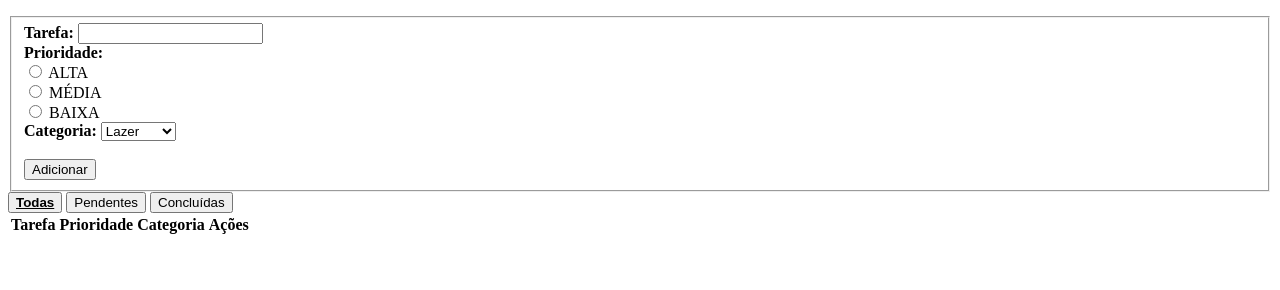
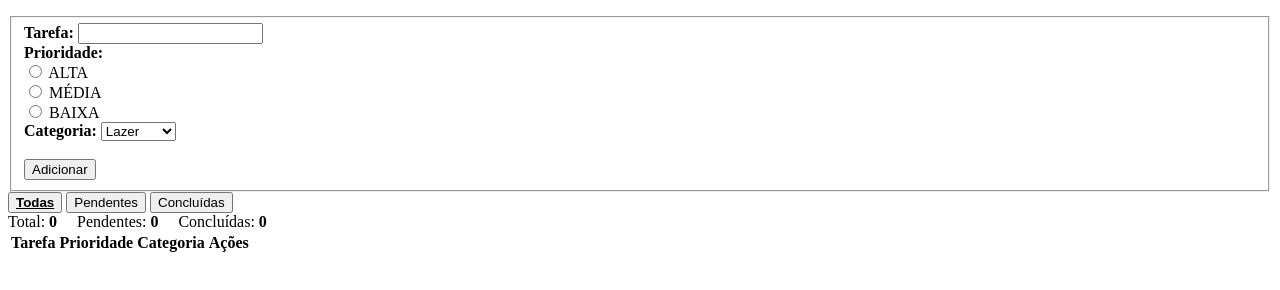
Before and after one commit to Ruimar-Thales/ListaDeTarefas, a plain HTML site: page index.html in a window 1280 px wide. Shown: the part 100-390 px from the top of the page. Drawn offline with Linux system fonts and the light colour scheme.

Commit message:
contador

```diff
--- a/css/style.css
+++ b/css/style.css
@@ -1,3 +1,7 @@
+.counter span {
+    margin-right: 16px;
+}
+
 .filtros .ativo {
     font-weight: bold;
     text-decoration: underline;
--- a/index.html
+++ b/index.html
@@ -64,6 +64,12 @@
         <button type="button" data-filtro="concluidas">Concluídas</button>
     </div>
 
+    <div class="counter">
+        <span>Total: <strong id="countTotal">0</strong></span>
+        <span>Pendentes: <strong id="countPending">0</strong></span>
+        <span>Concluídas: <strong id="countDone">0</strong></span>
+    </div>
+
     <nav class="taskArea">
         <table class="taskList">
             <thead>
--- a/js/app.js
+++ b/js/app.js
@@ -55,8 +55,22 @@ function iniciarEdicao(id) {
     document.getElementById("desc").focus();
 }
 
+function atualizarContadores() {
+    const total = tarefas.length;
+    const concluidas = tarefas.filter(function (tarefa) {
+        return tarefa.concluida;
+    }).length;
+    const pendentes = total - concluidas;
+
+    document.getElementById("countTotal").textContent = total;
+    document.getElementById("countPending").textContent = pendentes;
+    document.getElementById("countDone").textContent = concluidas;
+}
+
 function renderizar() {
     tbody.innerHTML = "";
+
+    atualizarContadores();
 
     const tarefasFiltradas = tarefas.filter(function (tarefa) {
         if (filtroAtual === "pendentes") return !tarefa.concluida;
@@ -162,4 +176,5 @@ botoesFiltro.forEach(function (botao) {
     });
 });
 
+
 renderizar();
```
